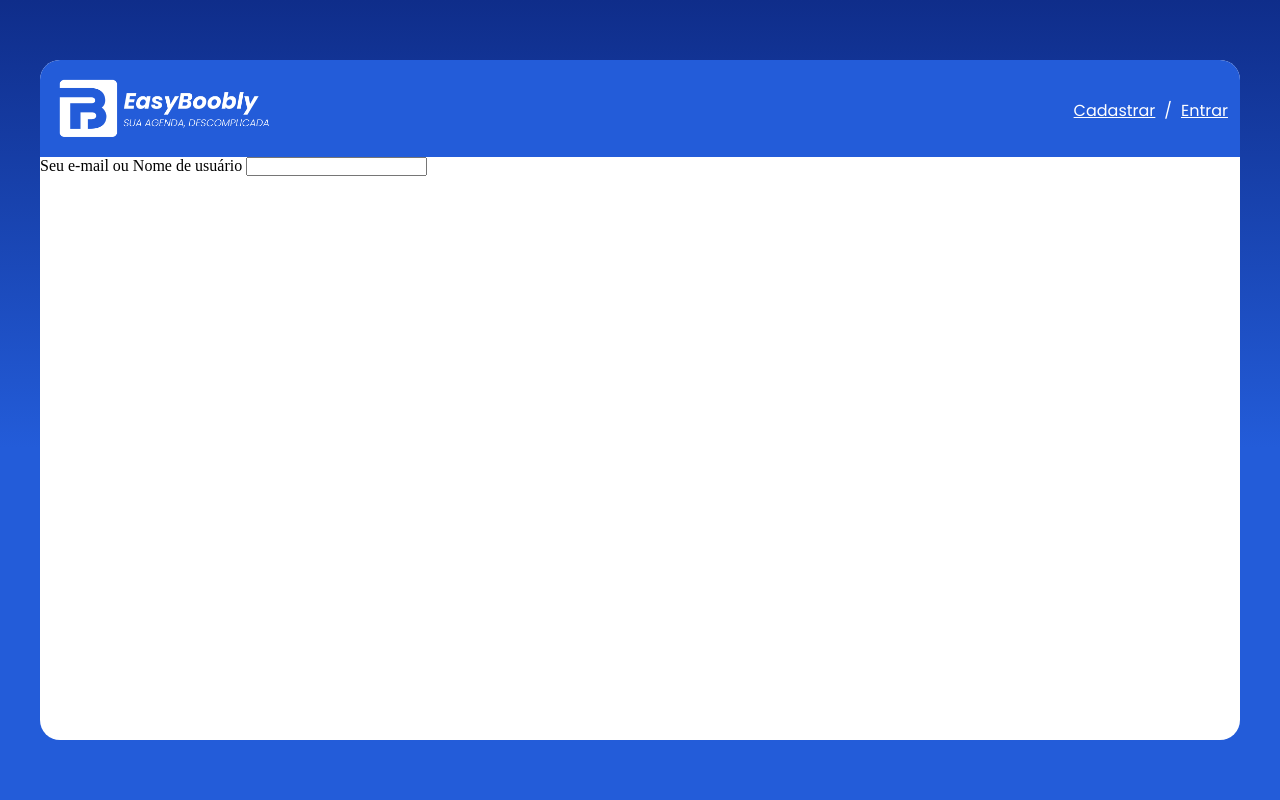
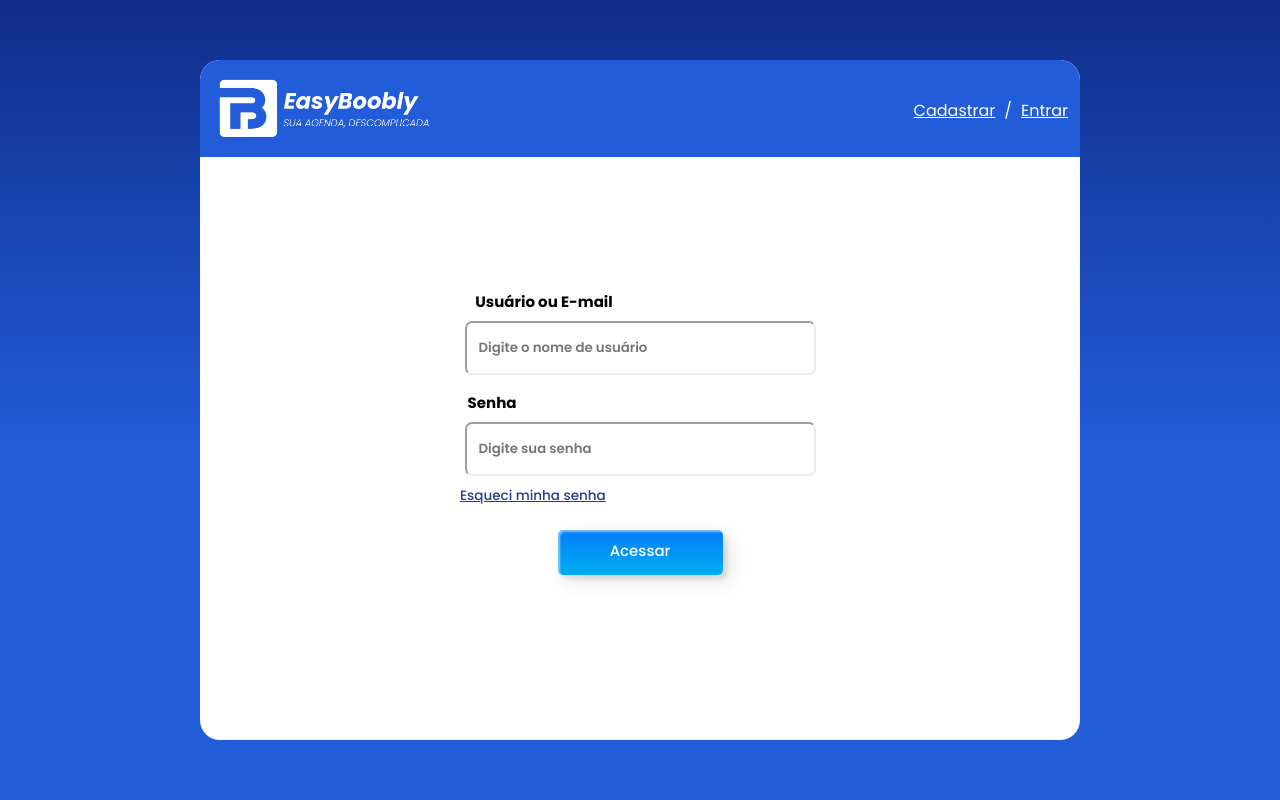
Before and after one commit to KMonteiro77/EasyBoobly, a PHP site: page / in a window 1280 px wide. Run offline with PHP 8.4, Linux system fonts and the light colour scheme.

Commit message:
Finaliação da primeira parte do projeto, com a criação da tela de login na parte de user ja cadastrado, inicio da fase 2 que e a criação do forms de cadastro juntamente com a função de troca entre os mesmos

```diff
--- a/index.html
+++ b/index.html
@@ -3,6 +3,7 @@
 <head>
     <meta charset="UTF-8">
     <meta name="viewport" content="width=device-width, initial-scale=1.0">
+    <link rel="icon" href="assets/images/icon.png">
     <link rel="stylesheet" href="style.css">
     <script src="script.js"></script>
     <title>EasyBoobly</title>
@@ -24,11 +25,17 @@
                     </div>
                 </header>
                 <main>
-                    <section>
+                    <section id="section-form">
                         <form action="">
-                            <div>
-                                <label for="input-user-login">Seu e-mail ou Nome de usuário</label>
-                                <input type="text" name="user" id="input-user-login">
+                            <div id="item-forms">
+                                <div id="text-form">
+                                    <label for="user" id="label-user">Usuário ou E-mail</label>
+                                    <input type="text" name="user" class="input-user-login usuario" placeholder="Digite o nome de usuário">
+                                    <label for="password" id="label-senha">Senha</label>
+                                    <input type="text" name="user" class="input-user-login senha" placeholder="Digite sua senha">
+                                    <a href="#" id="esqueceu-senha">Esqueci minha senha</a>
+                                </div>
+                                <button type="submit" class="custom-btn btn-3"><span>Acessar</span></button>
                             </div>
                         </form>
                     </section>
--- a/style.css
+++ b/style.css
@@ -10,6 +10,14 @@
     --secondary-color: #235cd9;
     --tertiary-color: #6586e6;
     --fourth-color: #223d8f;
+    --primary-font: "Poppins", sans-serif;
+    --size-font: 15px;
+    --font-weight-400: 400;
+    --font-weight-500: 500;
+    --font-weight-600: 600;
+    --font-weight-700: 700;
+    --font-weight-800: 800;
+
 }
 
 body{
@@ -22,7 +30,7 @@ body{
 }
 
 .container-form{
-    width: 150vh;
+    width: 110vh;
     height: 85vh;
     border-radius: 20px;
     background-color: white;
@@ -43,7 +51,7 @@ body{
 #acessos{
     .login-button {
         font-family: "Poppins", sans-serif;
-        font-weight: 400;
+        font-weight: var(--font-weight-400);
         font-style: normal;
         color: #ffffff;
     }
@@ -58,3 +66,177 @@ body{
         color: #ffffff;
     }
 }
+
+#text-form{
+    width: 35vh;
+    display: flex;
+    flex-direction: column;
+    align-items: center;
+}
+
+#section-form{
+    display: flex;
+    justify-content: center;
+    align-items: center;
+    height: 70vh;
+}
+
+#section-form{
+    #item-forms{
+        display: flex;
+        flex-direction: column;
+        align-items: center;
+    }
+}
+
+#label-user{
+    margin-bottom: 1vh;
+    font-family: var(--primary-font);
+    font-size: var(--size-font);
+    font-weight: var(--font-weight-700);
+    margin-left: -24vh;
+}
+
+#label-senha {
+    margin-bottom: 1vh;
+    font-family: var(--primary-font);
+    font-size: var(--size-font);
+    font-weight: var(--font-weight-700);
+    margin-left: -37vh;
+}
+
+.input-user-login{
+    width: 100%;
+    padding: 15px 55px 15px 12px;
+    border-color: #ecececec;
+    border-width: 2px;
+    border-radius: 7px;
+
+}
+
+.usuario{
+    margin-bottom: 2vh;
+
+}
+
+.senha{
+    margin-bottom: 1vh;
+}
+
+input{
+    font-family: var(--primary-font);
+    font-weight: var(--font-weight-600)
+
+}
+
+.input-user-login::placeholder {
+    font-family: var(--primary-font);
+    font-weight: var(--font-weight-600)
+}
+
+#esqueceu-senha{
+    display: flex;
+    align-self: start;
+    margin-top: 2px;
+    margin-left: -5vh;
+    color: var(--fourth-color);
+    font-family: var(--primary-font);
+    font-weight: var(--font-weight-500);
+    font-size: 13.5px;
+}
+
+/* Css Somente da personalização do botão e o hover */
+.custom-btn {
+    width: 130px;
+    height: 40px;
+    margin-bottom: 10px;
+    color: #fff;
+    border-radius: 5px;
+    padding: 10px 25px;
+    font-family: var(--primary-font);
+    font-weight: var(--font-weight-500);
+    font-size: 15px;
+    background: transparent;
+    cursor: pointer;
+    transition: all 0.3s ease;
+    position: relative;
+    display: inline-block;
+     box-shadow:inset 2px 2px 2px 0px rgba(255,255,255,.5),
+     7px 7px 20px 0px rgba(0,0,0,.1),
+     4px 4px 5px 0px rgba(0,0,0,.1);
+    outline: none;
+  }
+
+.btn-3 {
+    background: rgb(0,172,238);
+    background: linear-gradient(0deg, rgba(0,172,238,1) 0%, rgba(2,126,251,1) 100%);
+    width: 165px;
+    height: 45px;
+    margin-top: 3vh;
+    line-height: 42px;
+    padding: 0;
+    border: none;
+
+  }
+  .btn-3 span {
+    position: relative;
+    display: block;
+    width: 100%;
+    height: 100%;
+  }
+  .btn-3:before,
+  .btn-3:after {
+    position: absolute;
+    content: "";
+    right: 0;
+    top: 0;
+     background: rgba(2,126,251,1);
+    transition: all 0.3s ease;
+  }
+  .btn-3:before {
+    height: 0%;
+    width: 2px;
+  }
+  .btn-3:after {
+    width: 0%;
+    height: 2px;
+  }
+  .btn-3:hover{
+     background: transparent;
+     color: #223d8f;
+    box-shadow: none;
+  }
+  .btn-3:hover:before {
+    height: 100%;
+  }
+  .btn-3:hover:after {
+    width: 100%;
+  }
+  .btn-3 span:hover{
+     color: rgba(2,126,251,1);
+  }
+  .btn-3 span:before,
+  .btn-3 span:after {
+    position: absolute;
+    content: "";
+    left: 0;
+    bottom: 0;
+     background: rgba(2,126,251,1);
+    transition: all 0.3s ease;
+  }
+  .btn-3 span:before {
+    width: 2px;
+    height: 0%;
+  }
+  .btn-3 span:after {
+    width: 0%;
+    height: 2px;
+  }
+  .btn-3 span:hover:before {
+    height: 100%;
+  }
+  .btn-3 span:hover:after {
+    width: 100%;
+  }
+
+/* Final da estilização */
```
